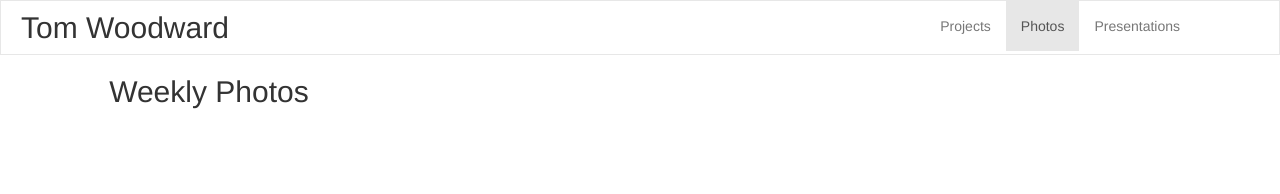
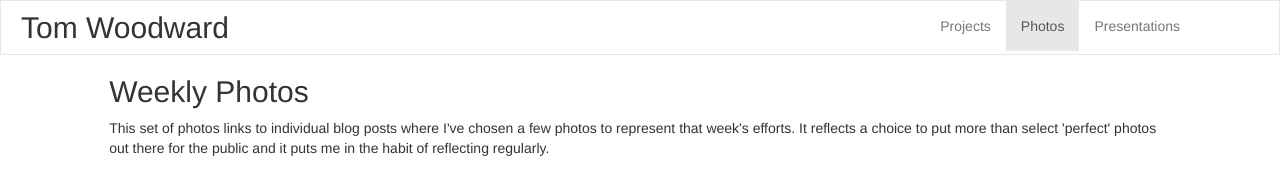
Before and after one commit to woodwardtw/woodwardtw.github.io, a plain HTML site: page photos.html in a window 1280 px wide. Drawn offline with nearby package versions, Linux system fonts and the light colour scheme.

Commit message:
explanation

```diff
--- a/photos.html
+++ b/photos.html
@@ -1,7 +1,7 @@
 <!DOCTYPE HTML>
 <html>
 	<head>
-		<title>Angular/WordPressAPI POC</title>
+		<title>Weekly Photo Posts</title>
 		<meta charset="utf-8" />
 		<meta name="viewport" content="width=device-width, initial-scale=1, user-scalable=no" />
 		<!--[if lte IE 8]><script src="assets/js/ie/html5shiv.js"></script><![endif]-->
@@ -75,6 +75,10 @@
 					<div class="row">
 					    <div class="col-md-10 col-md-offset-1 col-sm-12">
 					    	<h2>Weekly Photos</h2>
+					    	<p>
+					    	This set of photos links to individual blog posts where I've chosen a few photos to represent that week's efforts. It
+					    	reflects a choice to put more than select 'perfect' photos out there for the public and it puts me in the habit of reflecting regularly.
+					    	</p>
 								<!--<form class="form-inline">
 									<input ng-model='search.title.rendered' type="text" placeholder="Filter by" autofocus>
 					  			</form>-->
```
